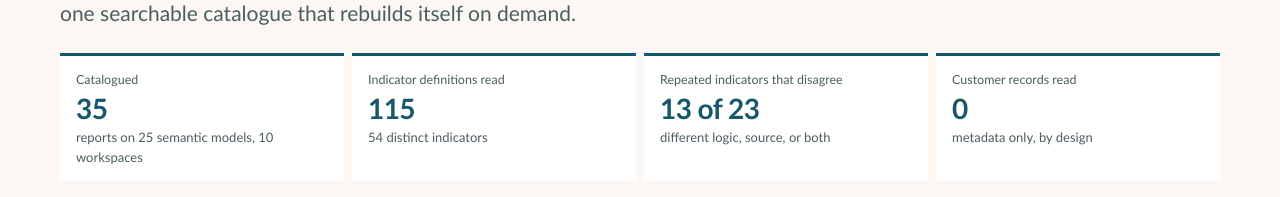
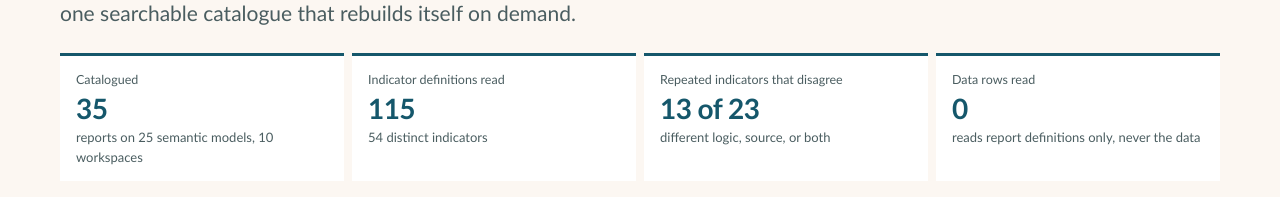
Before and after one commit to pvatsal237/pvatsal237.github.io, a plain HTML site: page work/indicator-library.html in a window 1280 px wide. Shown: the part 493-690 px from the top of the page. Drawn offline with Linux system fonts and the light colour scheme.

Commit message:
Add files via upload

```diff
--- a/work/indicator-library.html
+++ b/work/indicator-library.html
@@ -33,7 +33,7 @@
     <div class="fact"><span class="k">Catalogued</span><span class="v">35</span><span class="s">reports on 25 semantic models, 10 workspaces</span></div>
     <div class="fact"><span class="k">Indicator definitions read</span><span class="v">115</span><span class="s">54 distinct indicators</span></div>
     <div class="fact"><span class="k">Repeated indicators that disagree</span><span class="v">13 of 23</span><span class="s">different logic, source, or both</span></div>
-    <div class="fact"><span class="k">Customer records read</span><span class="v">0</span><span class="s">metadata only, by design</span></div>
+    <div class="fact"><span class="k">Data rows read</span><span class="v">0</span><span class="s">reads report definitions only, never the data</span></div>
   </div>
   <div class="meta-row"><span><b>Data:</b> Synthetic Power BI estate for Northshore Power, a fictional electricity utility</span><span><b>Scope:</b> workspaces, reports, models, measures, tables, sources, refresh history</span><span><b>Tools:</b> Power BI and Fabric REST APIs, TMDL, DAX, Power Query M</span></div>
 </section>
```
